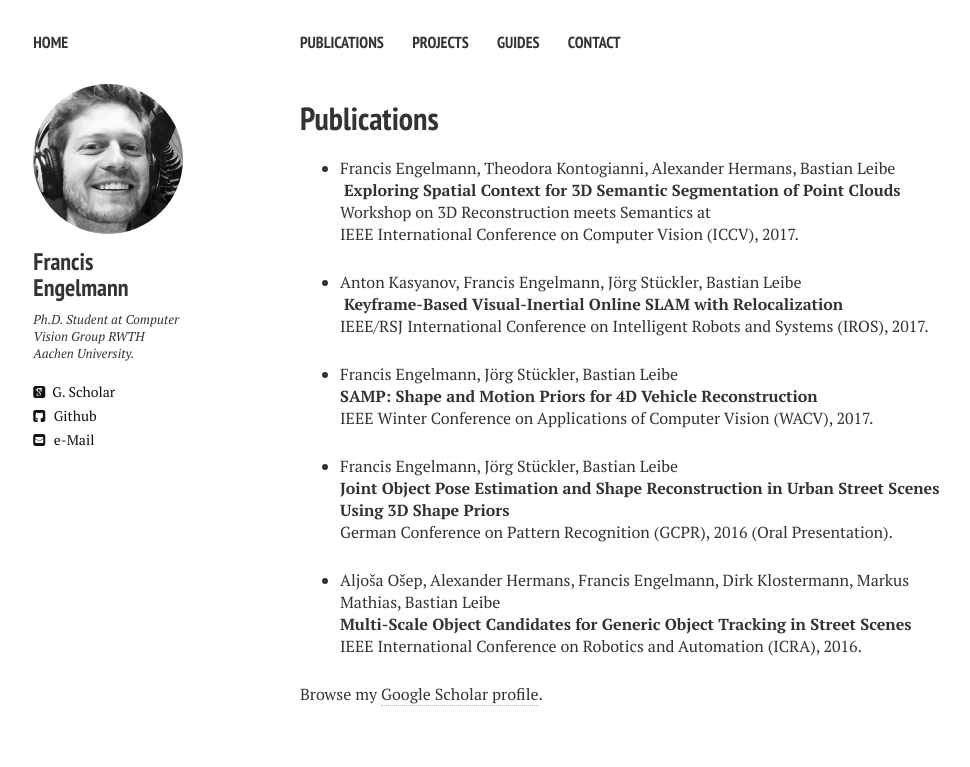
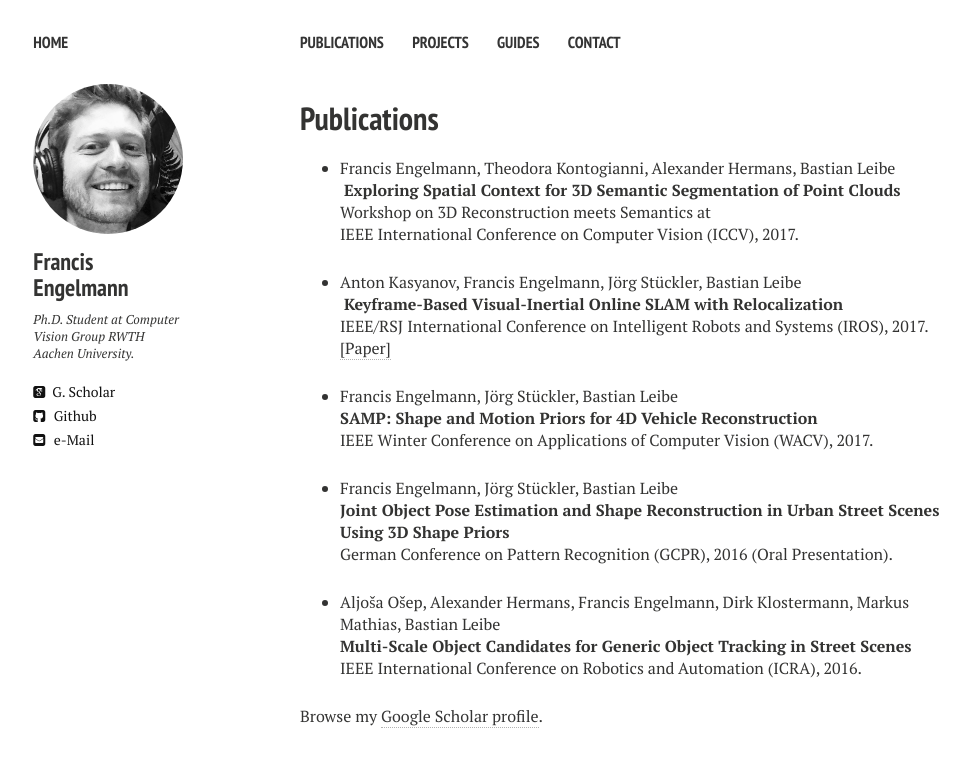
Before and after one commit to francisengelmann/francisengelmann.github.io, a Jekyll site: the page built from publications.md, in a window 1280 px wide. Shown: the top 767 px of the page, without its empty margins (20-990 px from the left). Built offline with Jekyll 4.4.1, drawn with Linux system fonts in a browser that asks for light colours; nearby versions of some CDN libraries.

Commit message:
Update publications.md

```diff
--- a/publications.md
+++ b/publications.md
@@ -13,7 +13,7 @@
 
 * Anton Kasyanov, Francis Engelmann, Jörg Stückler, Bastian Leibe
   __Keyframe-Based Visual-Inertial Online SLAM with Relocalization__
-  IEEE/RSJ International Conference on Intelligent Robots and Systems (IROS), 2017.
+  IEEE/RSJ International Conference on Intelligent Robots and Systems (IROS), 2017. [[Paper]](https://arxiv.org/pdf/1702.02175.pdf)
 
 * Francis Engelmann, Jörg Stückler, Bastian Leibe
   __SAMP: Shape and Motion Priors for 4D Vehicle Reconstruction__
```
